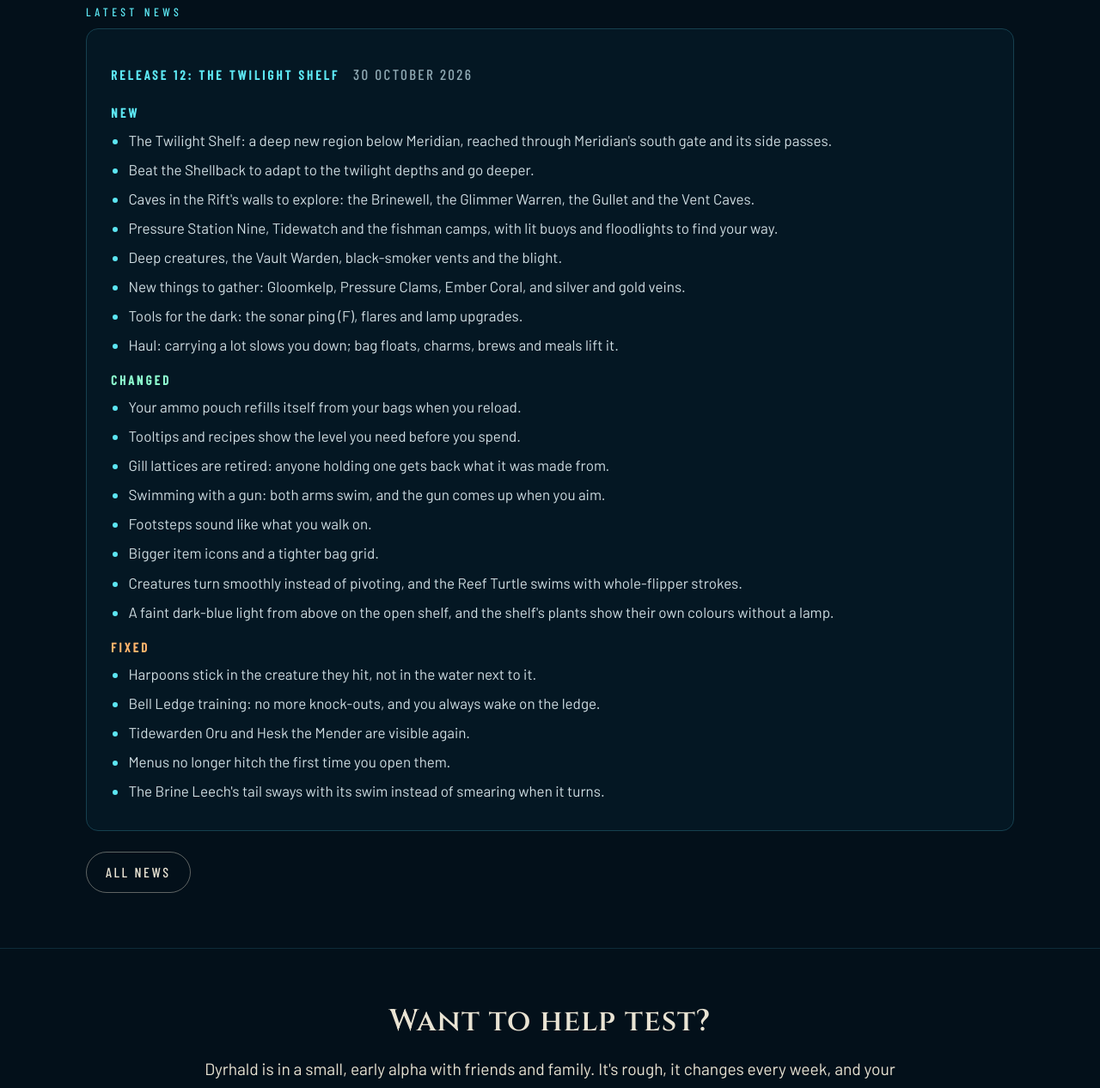
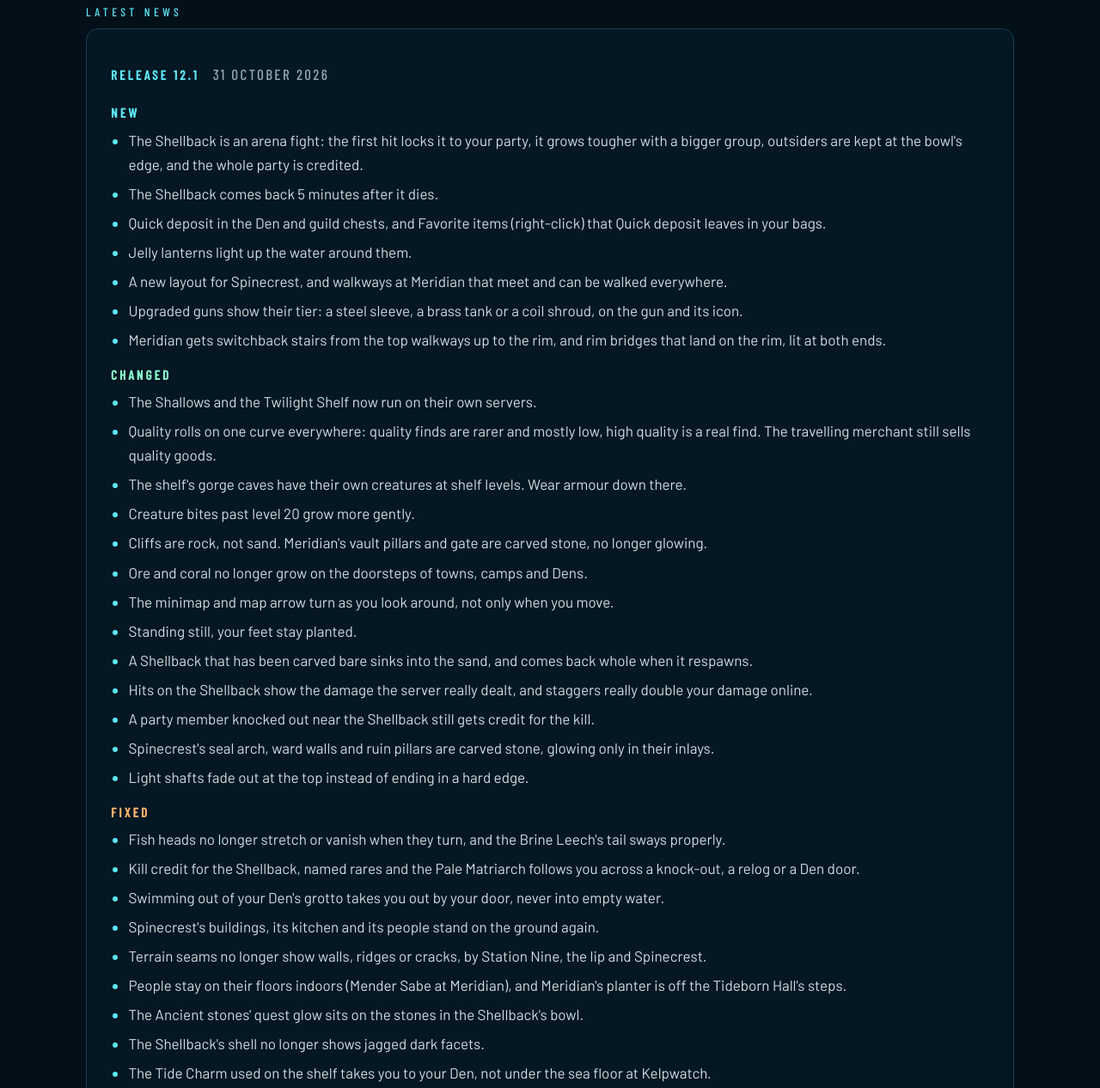
Before and after one commit to defek7/dyrhald-site, a plain HTML site: page index.html in a window 1280 px wide. Shown: the part 2866-4132 px from the top of the page at 86% size. Drawn offline with Linux system fonts and the light colour scheme.

Commit message:
Website: Release 12.1 news

```diff
--- a/index.html
+++ b/index.html
@@ -131,37 +131,49 @@
     <div class="wrap">
       <p class="eyebrow">Latest news</p>
       <!-- LATEST:START -->
-<article class="release" id="release-12-the-twilight-shelf">
-  <header><h3>Release 12: The Twilight Shelf</h3><time datetime="2026-10-30">30 October 2026</time></header>
+<article class="release" id="release-12-1">
+  <header><h3>Release 12.1</h3><time datetime="2026-10-31">31 October 2026</time></header>
   <h3 class="new">New</h3>
   <ul>
-    <li>The Twilight Shelf: a deep new region below Meridian, reached through Meridian&#x27;s south gate and its side passes.</li>
-    <li>Beat the Shellback to adapt to the twilight depths and go deeper.</li>
-    <li>Caves in the Rift&#x27;s walls to explore: the Brinewell, the Glimmer Warren, the Gullet and the Vent Caves.</li>
-    <li>Pressure Station Nine, Tidewatch and the fishman camps, with lit buoys and floodlights to find your way.</li>
-    <li>Deep creatures, the Vault Warden, black-smoker vents and the blight.</li>
-    <li>New things to gather: Gloomkelp, Pressure Clams, Ember Coral, and silver and gold veins.</li>
-    <li>Tools for the dark: the sonar ping (F), flares and lamp upgrades.</li>
-    <li>Haul: carrying a lot slows you down; bag floats, charms, brews and meals lift it.</li>
+    <li>The Shellback is an arena fight: the first hit locks it to your party, it grows tougher with a bigger group, outsiders are kept at the bowl&#x27;s edge, and the whole party is credited.</li>
+    <li>The Shellback comes back 5 minutes after it dies.</li>
+    <li>Quick deposit in the Den and guild chests, and Favorite items (right-click) that Quick deposit leaves in your bags.</li>
+    <li>Jelly lanterns light up the water around them.</li>
+    <li>A new layout for Spinecrest, and walkways at Meridian that meet and can be walked everywhere.</li>
+    <li>Upgraded guns show their tier: a steel sleeve, a brass tank or a coil shroud, on the gun and its icon.</li>
+    <li>Meridian gets switchback stairs from the top walkways up to the rim, and rim bridges that land on the rim, lit at both ends.</li>
   </ul>
   <h3 class="changed">Changed</h3>
   <ul>
-    <li>Your ammo pouch refills itself from your bags when you reload.</li>
-    <li>Tooltips and recipes show the level you need before you spend.</li>
-    <li>Gill lattices are retired: anyone holding one gets back what it was made from.</li>
-    <li>Swimming with a gun: both arms swim, and the gun comes up when you aim.</li>
-    <li>Footsteps sound like what you walk on.</li>
-    <li>Bigger item icons and a tighter bag grid.</li>
-    <li>Creatures turn smoothly instead of pivoting, and the Reef Turtle swims with whole-flipper strokes.</li>
-    <li>A faint dark-blue light from above on the open shelf, and the shelf&#x27;s plants show their own colours without a lamp.</li>
+    <li>The Shallows and the Twilight Shelf now run on their own servers.</li>
+    <li>Quality rolls on one curve everywhere: quality finds are rarer and mostly low, high quality is a real find. The travelling merchant still sells quality goods.</li>
+    <li>The shelf&#x27;s gorge caves have their own creatures at shelf levels. Wear armour down there.</li>
+    <li>Creature bites past level 20 grow more gently.</li>
+    <li>Cliffs are rock, not sand. Meridian&#x27;s vault pillars and gate are carved stone, no longer glowing.</li>
+    <li>Ore and coral no longer grow on the doorsteps of towns, camps and Dens.</li>
+    <li>The minimap and map arrow turn as you look around, not only when you move.</li>
+    <li>Standing still, your feet stay planted.</li>
+    <li>A Shellback that has been carved bare sinks into the sand, and comes back whole when it respawns.</li>
+    <li>Hits on the Shellback show the damage the server really dealt, and staggers really double your damage online.</li>
+    <li>A party member knocked out near the Shellback still gets credit for the kill.</li>
+    <li>Spinecrest&#x27;s seal arch, ward walls and ruin pillars are carved stone, glowing only in their inlays.</li>
+    <li>Light shafts fade out at the top instead of ending in a hard edge.</li>
   </ul>
   <h3 class="fixed">Fixed</h3>
   <ul>
-    <li>Harpoons stick in the creature they hit, not in the water next to it.</li>
-    <li>Bell Ledge training: no more knock-outs, and you always wake on the ledge.</li>
-    <li>Tidewarden Oru and Hesk the Mender are visible again.</li>
-    <li>Menus no longer hitch the first time you open them.</li>
-    <li>The Brine Leech&#x27;s tail sways with its swim instead of smearing when it turns.</li>
+    <li>Fish heads no longer stretch or vanish when they turn, and the Brine Leech&#x27;s tail sways properly.</li>
+    <li>Kill credit for the Shellback, named rares and the Pale Matriarch follows you across a knock-out, a relog or a Den door.</li>
+    <li>Swimming out of your Den&#x27;s grotto takes you out by your door, never into empty water.</li>
+    <li>Spinecrest&#x27;s buildings, its kitchen and its people stand on the ground again.</li>
+    <li>Terrain seams no longer show walls, ridges or cracks, by Station Nine, the lip and Spinecrest.</li>
+    <li>People stay on their floors indoors (Mender Sabe at Meridian), and Meridian&#x27;s planter is off the Tideborn Hall&#x27;s steps.</li>
+    <li>The Ancient stones&#x27; quest glow sits on the stones in the Shellback&#x27;s bowl.</li>
+    <li>The Shellback&#x27;s shell no longer shows jagged dark facets.</li>
+    <li>The Tide Charm used on the shelf takes you to your Den, not under the sea floor at Kelpwatch.</li>
+    <li>Eels, sharks and lurkers no longer stretch or shear as they turn and climb, and fish heads stay whole at a distance.</li>
+    <li>Rocks, coral and sea grass sit on the ground at the Drop-off and the Shellback&#x27;s bowl, and ore veins are no longer half buried.</li>
+    <li>Buildings on slopes stand on stone plinths with no gap under them; Meridian&#x27;s deck homes and town props no longer clip.</li>
+    <li>Meridian: the walkway gap at Speaker Vell, the deck seams and the braces through the woodwork are fixed; the Tideborn Hall&#x27;s lamp post stands on its basin.</li>
   </ul>
 </article>
 <!-- LATEST:END -->
```
Also changed, not shown: data/ReleaseNotes.json (+56 -0 lines), news.html (+45 -0 lines).
